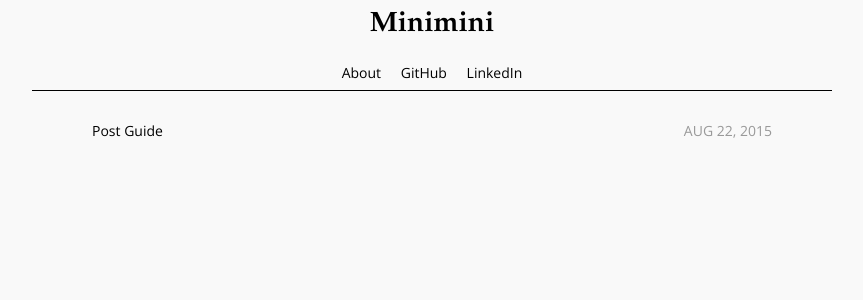
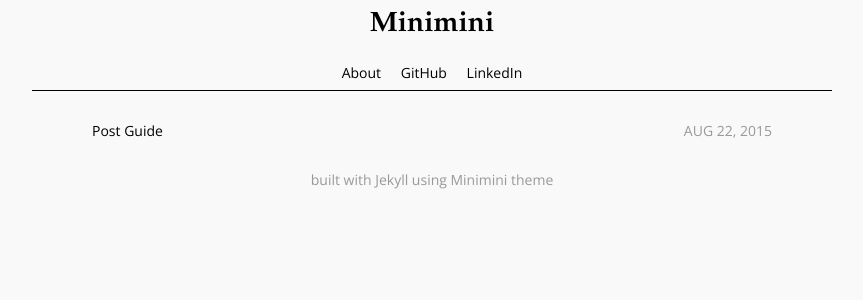
Before and after one commit to mikkkee/minimini, a Jekyll site: the page built from index.html, in a window 1280 px wide. Shown: the top 300 px of the page, without its empty margins (208-1071 px from the left). Built offline with Jekyll 4.4.1, drawn with Linux system fonts in a browser that asks for light colours; Markdown is read by kramdown in place of the engine named in the settings.

Commit message:
Add theme info in footer section

```diff
--- a/_includes/footer.html
+++ b/_includes/footer.html
@@ -1,2 +1,3 @@
 <footer>
+    <a href='https://github.com/mikkkee/minimini' class='muted'>built with Jekyll using Minimini theme</a>
 </footer>
--- a/_layouts/index.html
+++ b/_layouts/index.html
@@ -12,7 +12,6 @@
             {{ content }}
         </div>
     </div>
-    <div class='footer.html'>
-    </div>
+    {% include footer.html %}
 </body>
 </html>
--- a/css/main.scss
+++ b/css/main.scss
@@ -82,6 +82,10 @@ blockquote {
      &:last-of-type {margin-right: 0; }
    }
 
+ .muted, a.muted, a.muted:visited {
+     color: #999;
+ }
+
 .content {
     -webkit-box-sizing: border-box;
     -moz-box-sizing: border-box;
@@ -130,3 +134,7 @@ section.post {
         color: #269;
 }
 }
+
+footer {
+    text-align: center;
+}
```
